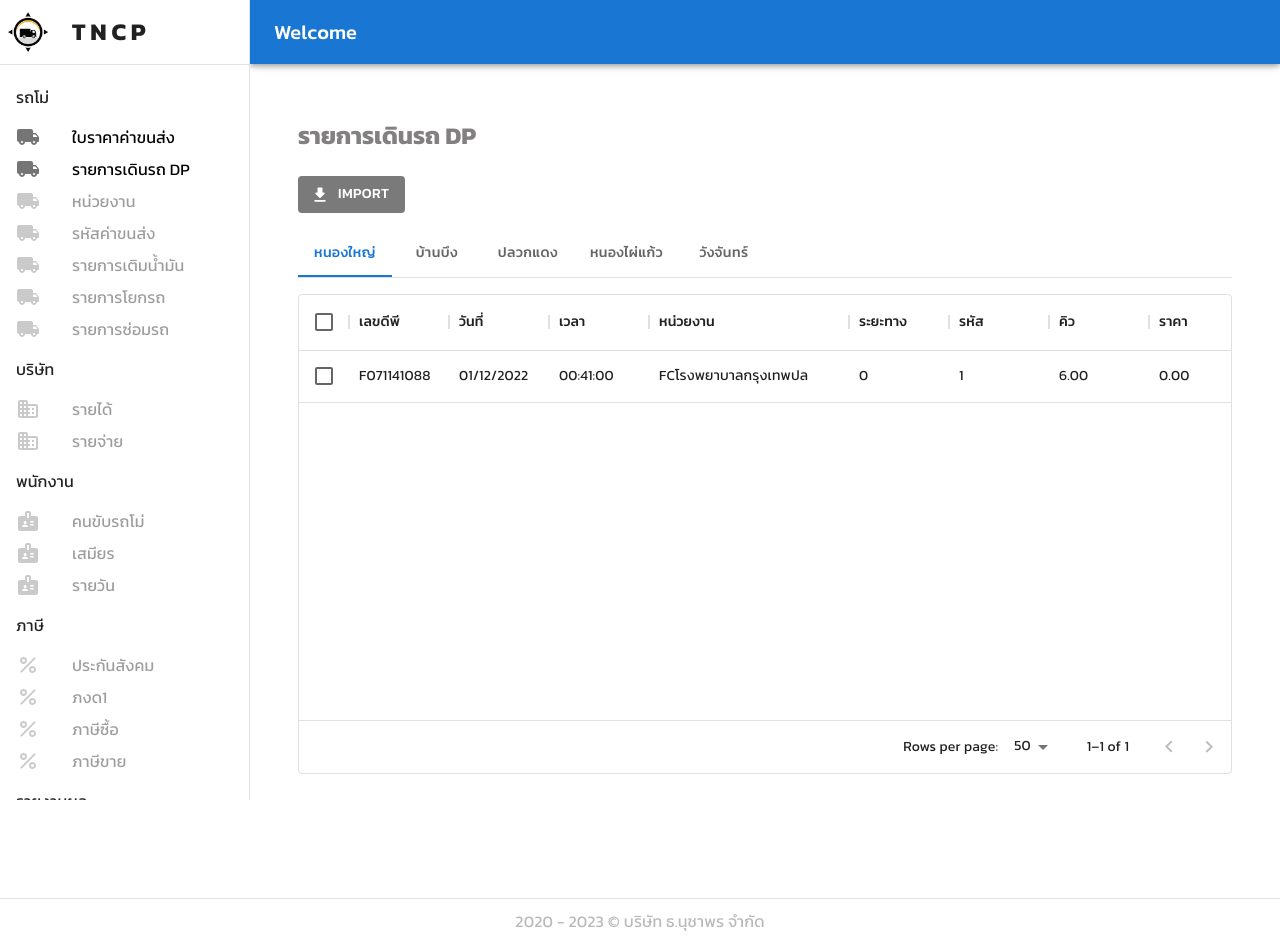
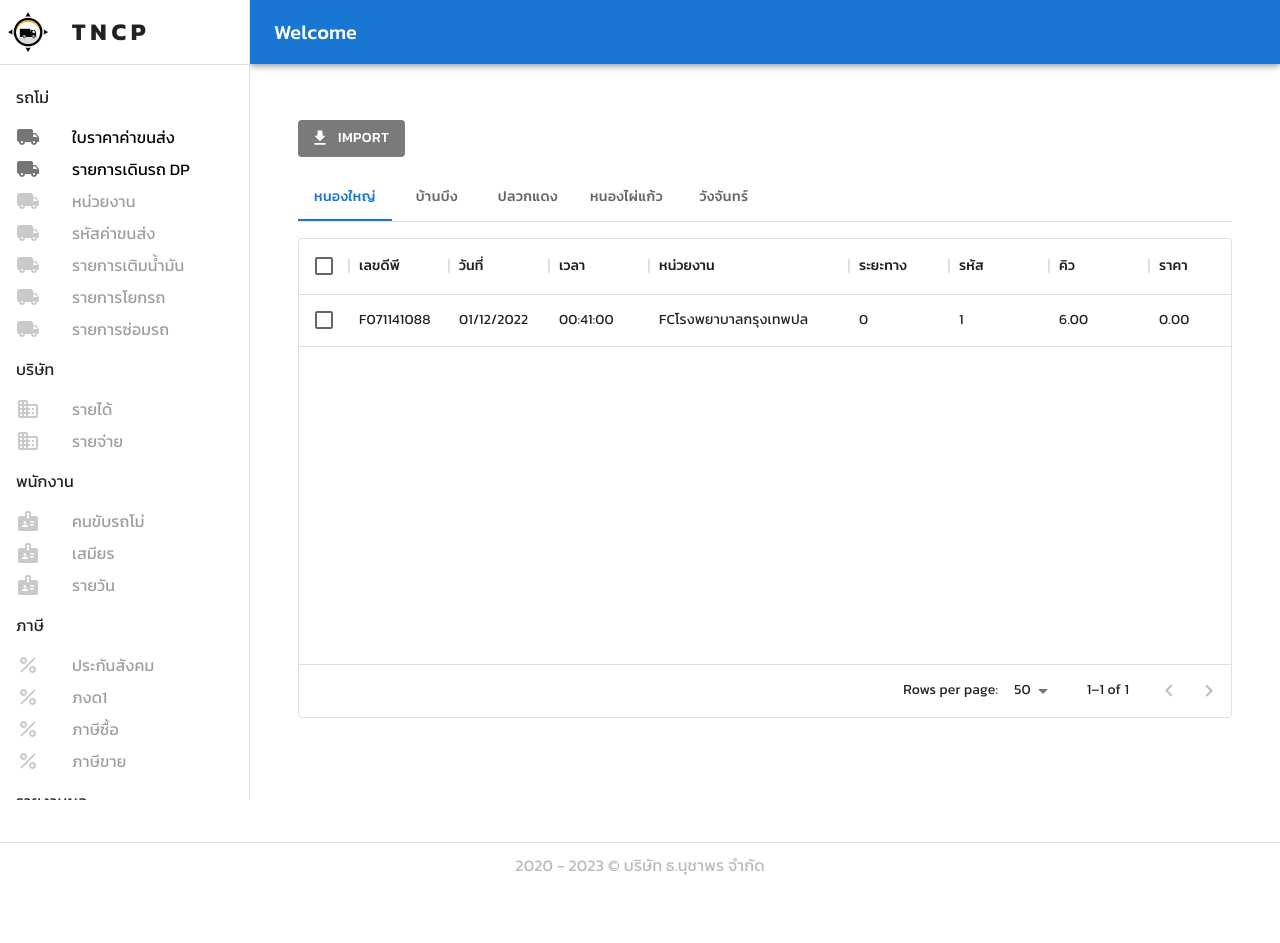
Before and after one commit to pruekk/truck-manager-frontend, a React (Create React App) app: page /dp-schedule in a window 1280 px wide. After the commit the page ends 887 px from the top, so only its background shows below. Built offline with nearby package versions, Linux system fonts and the light colour scheme.

Commit message:
chore: remove title from component

```diff
--- a/src/components/dp/DPSchedulePage.jsx
+++ b/src/components/dp/DPSchedulePage.jsx
@@ -158,15 +158,6 @@ const DPSchedulePage = () => {
       />
       <Grid container spacing={2}>
         <Grid item xs={12}>
-          <Typography
-            variant="h5"
-            gutterBottom
-            sx={{ fontWeight: 700, color: "#828080" }}
-          >
-            {NavigationBarConstants.menus[0].sub[1].name}
-          </Typography>
-        </Grid>
-        <Grid item xs={12}>
           <Grid container spacing={1}>
             {/*<Grid item>
               <Button
```
